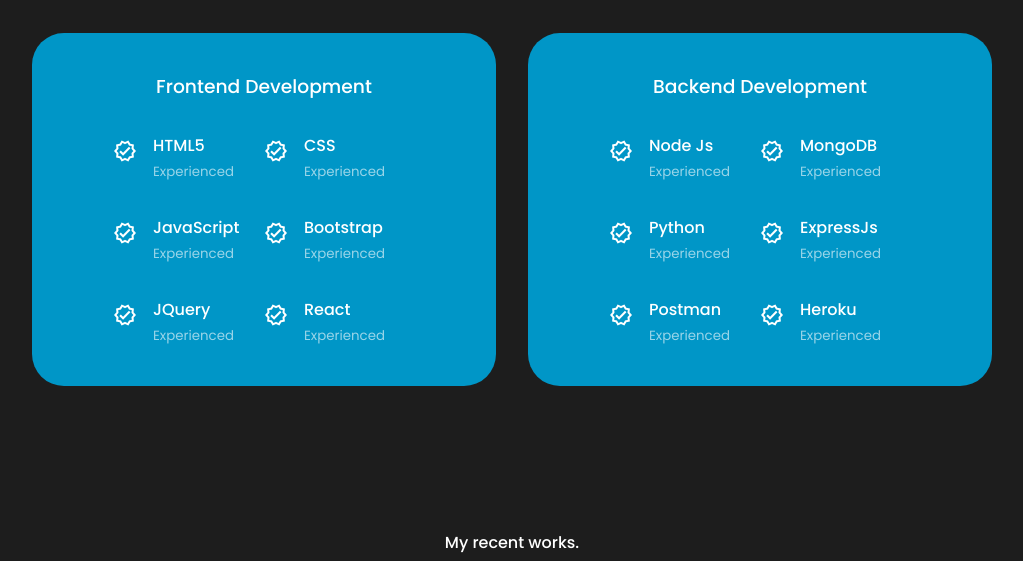
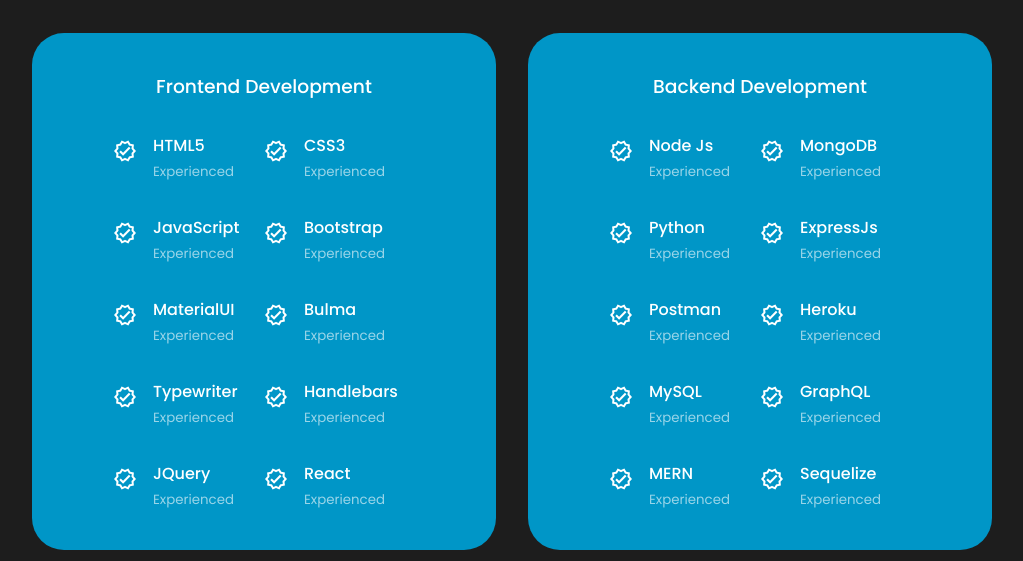
Before and after one commit to Amalidi/portfolio-react, a React (Create React App) app: page / in a window 1280 px wide. Shown: the part 1980-2541 px from the top of the page, without its empty margins (128-1151 px from the left). Built offline with nearby package versions, Linux system fonts and the light colour scheme.

Commit message:
updated the header

```diff
--- a/src/components/skills/index.js
+++ b/src/components/skills/index.js
@@ -23,7 +23,7 @@
             <article className="experience_details">
               <VerifiedOutlinedIcon className="experience_details-icons" />
               <div>
-                <h4>CSS</h4>
+                <h4>CSS3</h4>
                 <small className="text-light">Experienced</small>
               </div>
             </article>
@@ -40,6 +40,38 @@
               <VerifiedOutlinedIcon className="experience_details-icons" />
               <div>
                 <h4>Bootstrap</h4>
+                <small className="text-light">Experienced</small>
+              </div>
+            </article>
+
+            <article className="experience_details">
+              <VerifiedOutlinedIcon className="experience_details-icons" />
+              <div>
+                <h4>MaterialUI</h4>
+                <small className="text-light">Experienced</small>
+              </div>
+            </article>
+
+            <article className="experience_details">
+              <VerifiedOutlinedIcon className="experience_details-icons" />
+              <div>
+                <h4>Bulma</h4>
+                <small className="text-light">Experienced</small>
+              </div>
+            </article>
+
+            <article className="experience_details">
+              <VerifiedOutlinedIcon className="experience_details-icons" />
+              <div>
+                <h4>Typewriter</h4>
+                <small className="text-light">Experienced</small>
+              </div>
+            </article>
+
+            <article className="experience_details">
+              <VerifiedOutlinedIcon className="experience_details-icons" />
+              <div>
+                <h4>Handlebars</h4>
                 <small className="text-light">Experienced</small>
               </div>
             </article>
@@ -112,6 +144,38 @@
                 <small className="text-light">Experienced</small>
               </div>
             </article>
+
+            <article className="experience_details">
+              <VerifiedOutlinedIcon className="experience_details-icons" />
+              <div>
+                <h4>MySQL</h4>
+                <small className="text-light">Experienced</small>
+              </div>
+            </article>
+
+            <article className="experience_details">
+              <VerifiedOutlinedIcon className="experience_details-icons" />
+              <div>
+                <h4>GraphQL</h4>
+                <small className="text-light">Experienced</small>
+              </div>
+            </article>
+
+            <article className="experience_details">
+              <VerifiedOutlinedIcon className="experience_details-icons" />
+              <div>
+                <h4>MERN</h4>
+                <small className="text-light">Experienced</small>
+              </div>
+            </article>
+
+            <article className="experience_details">
+              <VerifiedOutlinedIcon className="experience_details-icons" />
+              <div>
+                <h4>Sequelize</h4>
+                <small className="text-light">Experienced</small>
+              </div>
+            </article>
           </div>
         </div>
       </div>
```
